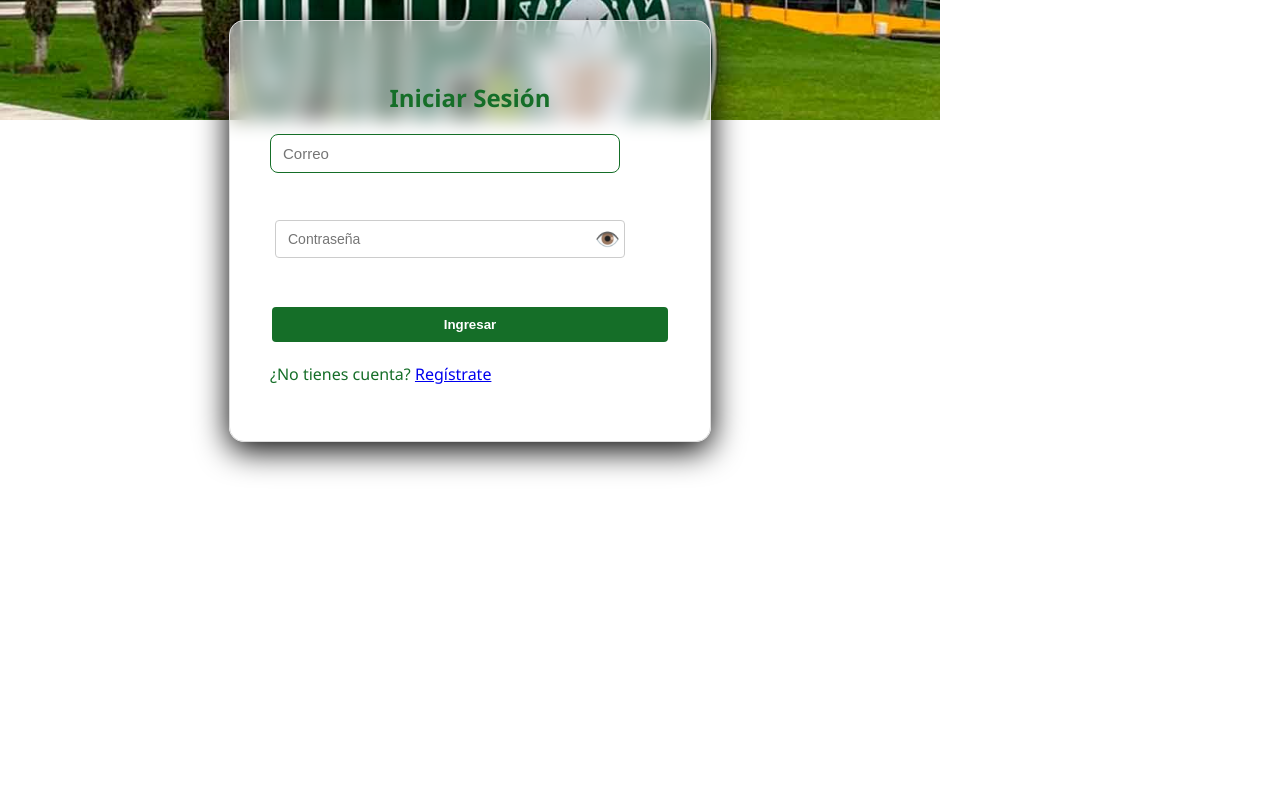
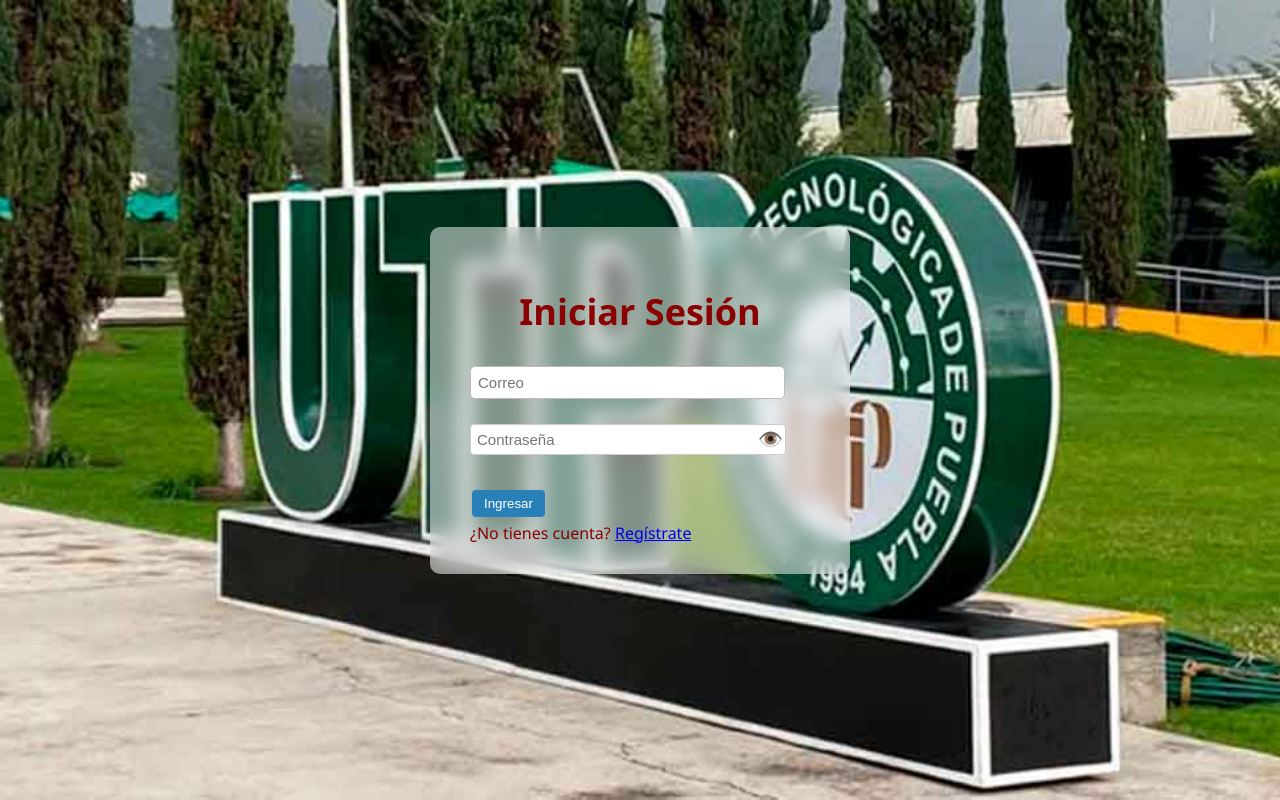
Before and after one commit to Lilis18/proyecto, a React (Vite) app in the folder frontend/: page /login in a window 1280 px wide. Built offline with nearby package versions, Linux system fonts and the light colour scheme.

Commit message:
Fondo casi listo

```diff
--- a/frontend/src/App.css
+++ /dev/null
@@ -1,16 +0,0 @@
-html, body, #root {
-  height: 100%;
-  width: 100%;
-  margin: 0;
-  padding: 0;
-}
-/* App.css */
-
-.auth-background {
-  background-image: url('/utp_2.jpg'); /* Ajusta la ruta */
-  background-size: cover;       /* Escala la imagen para cubrir todo el fondo */
-  background-position: center;  /* Centra la imagen */
-  background-repeat: no-repeat; /* Evita que se repita */
-  height: 10vh;                /* Ocupa toda la altura de la ventana */
-  width: 1000vw;                 /* Ocupa todo el ancho de la ventana */
-}
--- a/frontend/src/App.jsx
+++ b/frontend/src/App.jsx
@@ -2,7 +2,6 @@
 import React, { useState, useEffect } from 'react';
 import { BrowserRouter } from 'react-router-dom';
 import AppRoutes from './AppRoutes';
-import './App.css';
 
 function App() {
   const [isAuthenticated, setIsAuthenticated] = useState(!!localStorage.getItem('token'));
--- a/frontend/src/components/InputPasswordConOjo.jsx
+++ b/frontend/src/components/InputPasswordConOjo.jsx
@@ -1,29 +1,29 @@
 import React, { useState } from 'react';
 import styles from './InputPasswordConOjo.module.css';
 
-const InputPasswordConOjo = ({ placeholder, value, onChange }) => {
+const InputPasswordConOjo = ({ placeholder, value, onChange, required = true }) => {
   const [mostrar, setMostrar] = useState(false);
+
+  const toggleMostrar = () => setMostrar(prev => !prev);
 
   return (
     <div className={styles.contenedor}>
       <input
-        type={mostrar ? 'text' : 'password'}
+        type="text" // Siempre text para evitar cambio de tamaño
         placeholder={placeholder}
         value={value}
         onChange={onChange}
-        className={styles.input}
-        required
+        required={required}
+        className={`${styles.input} ${mostrar ? styles.mostrar : styles.ocultar}`}
       />
-      <span
-        onClick={() => setMostrar(!mostrar)}
+      <button
+        type="button"
+        onClick={toggleMostrar}
         className={styles.ojo}
         aria-label={mostrar ? 'Ocultar contraseña' : 'Mostrar contraseña'}
-        role="button"
-        tabIndex={0}
-        onKeyDown={e => { if (e.key === 'Enter' || e.key === ' ') setMostrar(!mostrar); }}
       >
         {mostrar ? '🙈' : '👁️'}
-      </span>
+      </button>
     </div>
   );
 };
--- a/frontend/src/components/InputPasswordConOjo.module.css
+++ b/frontend/src/components/InputPasswordConOjo.module.css
@@ -1,26 +1,43 @@
 .contenedor {
   position: relative;
   width: 100%;
-  max-width: 350px; /* Igual que el input correo */
-  margin-bottom: 12px;
-  right: 20px;
+  padding: 20px 12px;
+  max-width: 350px;
+  right: 12px;
 }
 
 .input {
-  width: 100%;
-  padding: 10px 12px; /* Un poco menos padding derecho para el ojo */
-  font-size: 14px;
-  border: 1px solid #ccc;
-  border-radius: 4px;
-  box-sizing: border-box;
+  font-size: 15px;
+  min-height: 30px;
+  min-width: 300px;
+}
+
+.input:focus {
+  border-color: darkred;
+  outline: none;
+}
+
+/* Ocultar o mostrar caracteres */
+.ocultar {
+  -webkit-text-security: disc; /* Chrome, Safari */
+}
+
+.mostrar {
+  -webkit-text-security: none;
 }
 
 .ojo {
   position: absolute;
-  right: 25px; /* Ajuste más pegado a la derecha dentro del input */
-  top: 50%;
+  right: 13px;
+  top: 41%;
   transform: translateY(-50%);
+  background: transparent;
+  border: none;
   cursor: pointer;
   font-size: 20px;
-  line-height: 1;
+  padding: 0;
 }
+
+.ojo:hover {
+  color: #007bff;
+}
--- a/frontend/src/pages/CambiarContrasena.module.css
+++ b/frontend/src/pages/CambiarContrasena.module.css
@@ -1,5 +1,5 @@
 .contenedor {
-  padding: 20px;
+  padding: 30px 50px;
   max-width: 400px;
   margin: 50px auto;
   background-color: #f9f9f9;
--- a/frontend/src/pages/Login.jsx
+++ b/frontend/src/pages/Login.jsx
@@ -47,16 +47,16 @@
   };
 
   return (
-    <div className={styles.loginContainer}>
-      <h2 className={styles.loginTitle}>Iniciar Sesión</h2>
-      <form className={styles.loginForm} onSubmit={handleLogin}>
+    <div className={styles.wrapper}>
+      <form onSubmit={handleLogin}>
+        <h1>Iniciar Sesión</h1>
         <input
-          type="email"
-          placeholder="Correo"
-          value={email}
-          onChange={e => setEmail(e.target.value)}
-          required
-          className={styles.loginInput}
+            type="email"
+            placeholder='Correo'
+            value={email}
+            onChange={e => setEmail(e.target.value)}
+            required
+            className={styles.input}
         />
         <InputPasswordConOjo
           placeholder="Contraseña"
@@ -65,8 +65,8 @@
           required
           className={styles.loginInput}
         />
-        {error && <p className={styles.loginError}>{error}</p>}
-        <button type="submit" disabled={cargando} className={styles.loginButton}>
+        {error && <p>{error}</p>}
+        <button type="submit" disabled={cargando}>
           {cargando ? 'Ingresando...' : 'Ingresar'}
         </button>
       </form>
--- a/frontend/src/pages/Login.module.css
+++ b/frontend/src/pages/Login.module.css
@@ -1,59 +1,46 @@
-.loginContainer {
-  max-width: 400px;
-  width: 100%;
-  padding: 40px;
-  border: 1px solid #ddd;
-  border-radius: 15px;
-  background: rgb(255, 255, 255, 0.5);
-  backdrop-filter: blur(10px); /* Desenfoque */
-  -webkit-backdrop-filter: blur(10px); /* Compatibilidad con Safari */
-  box-shadow: 0px 8px 32px rgba(0, 0, 0, 1);
-  color: #156e28;
+*{
+  margin: 0;
+  padding: 0;
+  box-sizing: border-box;
 }
 
-.loginTitle {
-  text-align: center;
-  margin-bottom: 20px;
-  font-weight: 600px;
-  font-size: 24px;
+body {
+  display: flex;
+  justify-content: center;
+  align-items: center;
+  min-height: 100vh;
+  /*background-color: brown;*/
+  background: url('/utp_2.jpg') no-repeat;
+  background-size: cover;
+  background-position: center;
 }
 
-.loginForm {
-  display: flex;
-  flex-direction: column;
-  gap: 12px;
+.wrapper {
+  width: 420px;
+  background: transparent;
+  backdrop-filter: blur(10px); /* Desenfoque */
+  background: rgb(255, 255, 255, 0.5);
+  color: darkred;
+  border-radius: 10px;
+  padding: 30px 40px;
 }
 
-.loginInput {
+.wrapper h1 {
+  font-size: 36px;
+  text-align: center;
+  margin: 30px;
+}
+.input {
   width: 100%;
-  max-width: 350px;
-  padding: 10px 12px; /* Sin padding derecho extra */
+  max-width: 315px;
+  padding: 7px 7px; /* Sin padding derecho extra */
   font-size: 15px;
-  border: 1px solid #156e28;
-  border-radius: 8px;
+  border: 1px solid rgb(190, 186, 186);
+  border-radius: 5px;
   box-sizing: border-box;
-  margin-bottom: 15px;
 }
 
-.loginError {
-  color: #d32f2f;
-  text-align: center;
-  margin-top: -8px;
-  margin-bottom: 10px;
-  font-weight: 500;
+.input:focus {
+  border-color: darkred;
+  outline: none;
 }
-
-.loginButton {
-  padding: 10px;
-  background-color: #156e28;
-  color: white;
-  font-weight: bold;
-  border: none;
-  border-radius: 4px;
-  cursor: pointer;
-  transition: background-color 0.3s ease;
-}
-
-.loginButton:hover {
-  background-color: #1bb63c;
-}
```
